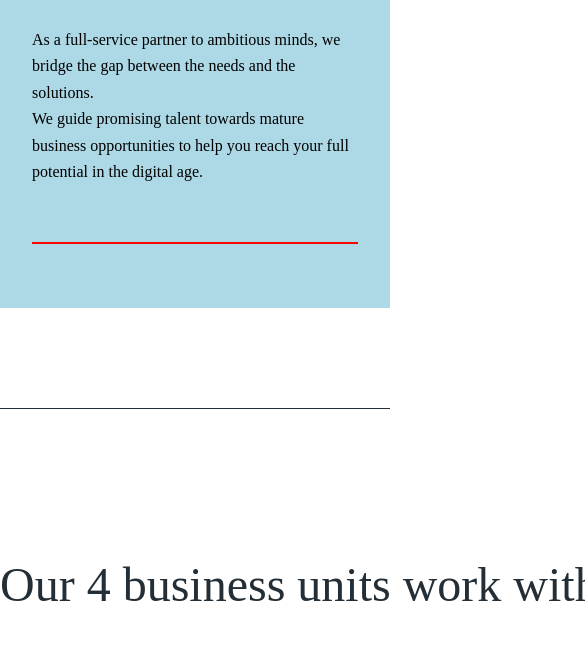
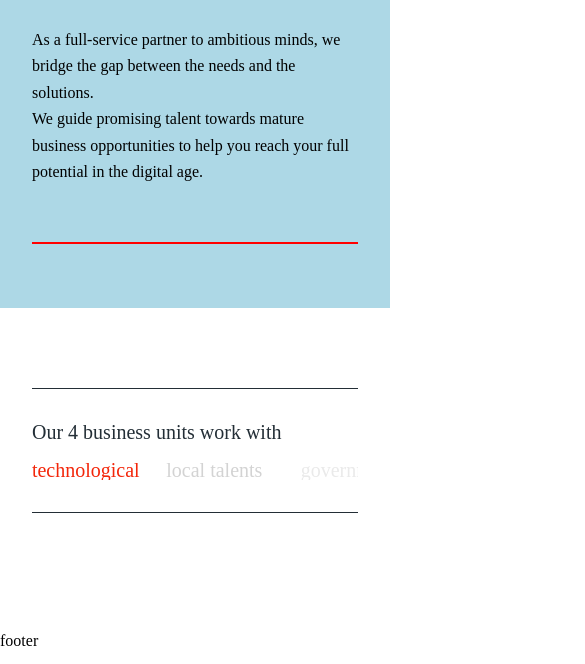
Before and after one commit to loak-studio/innovation-lab, an Astro site: page / in a window 390 px wide. Shown: the part 436-1100 px from the top of the page, 585 px wide, since content can reach past the window. Built offline with nearby package versions, Linux system fonts and the light colour scheme; Astro itself is replaced by a stand-in of ours.

Commit message:
feat(business): responsive

```diff
--- a/src/components/Our4BusinessUnits.astro
+++ b/src/components/Our4BusinessUnits.astro
@@ -21,28 +21,39 @@ const wheelItems = [
   "SMEs",
   "technological partners",
 ];
-
 ---
 
 <script>
-    import Swiper from 'swiper';
-     import 'swiper/css';
-     const container = document.querySelector('.business__wheel')
+  import Swiper from "swiper";
+  import "swiper/css";
+  const container = document.querySelector(".business__wheel");
   var swiper = new Swiper(".swiper", {
+    loop: true,
+    slidesPerView: 2.5,
+    slidesPerGroup: 1,
+    initialSlide: 8,
+    spaceBetween:10,
+    breakpoints: {
+      809: {
         direction: "vertical",
-      loop:true,
-      slidesPerView:5,
-      slidesPerGroup:1,
-      centeredSlides:true,
-      initialSlide:8
+        loop: true,
+        slidesPerView: 5,
+        slidesPerGroup: 1,
+        centeredSlides: true,
+        initialSlide: 8,
+      },
+    },
   });
-    setInterval(()=>{
-      swiper.slideNext()
-      container.children[swiper.activeIndex - 1].classList.add("previous-slide")
-      container.children[swiper.activeIndex - 2].classList.remove("previous-slide")
-    }, 2000)
+  setInterval(() => {
+    swiper.slideNext();
+    container.children[swiper.activeIndex - 1].classList.add("previous-slide");
+    container.children[swiper.activeIndex - 2].classList.remove(
+      "previous-slide"
+    );
+  }, 2000);
 </script>
 
+<div class="business__container">
   <div class="business">
     <span class="business__tagline"> Our 4 business units work with</span>
     <div class="swiper">
@@ -51,12 +62,13 @@ const wheelItems = [
           wheelItems.map((item, index) => (
             <div
               data-index={index}
-            class:list={["business__wheel-item" ,"swiper-slide"]}
+              class:list={["business__wheel-item", "swiper-slide"]}
             >
-            {item}.
+              {item}<span class="business__dot">.</span>
             </div>
           ))
         }
+      </div>
     </div>
   </div>
 </div>
@@ -81,21 +93,52 @@ const wheelItems = [
   .business__wheel-item {
     font-size: 3rem;
     line-height: 100%;
-    color:;
   }
-  .swiper{
+  .swiper {
     height: 240px;
     margin: 0;
     pointer-events: none;
   }
-  .swiper-slide{
-    color:#EAEAEA;
+  .swiper-slide {
+    color: #eaeaea;
     transition: color 300ms;
   }
-  .swiper-slide-active{
-    color: #F3260A;
+  .swiper-slide-active {
+    color: #f3260a;
   }
-  .swiper-slide-active + .swiper-slide, .previous-slide{
-    color: #D3D3D3;
+  .swiper-slide-active + .swiper-slide,
+  .previous-slide {
+    color: #d3d3d3;
+  }
+  @media (max-width: 1332px){
+    .business{
+      padding: 2rem 0;
+    }
+    .business__container{
+      padding: 0 2rem;
+    }
+    .business__wheel-item, .business__tagline{
+      font-size: 2rem;
+    }
+  }
+  @media (max-width: 809px) {
+    .business {
+      flex-direction: column;
+      align-items: flex-start;
+      margin-top: 80px;
+      margin-bottom: 120px;
+    }
+    .swiper{
+      width: 100%;
+    }
+    .swiper{
+      height: 20px;
+    }
+    .business__tagline, .swiper-slide{
+      font-size: 1.25rem;
+    }
+    .business__dot{
+      display: none;
+    }
   }
 </style>
```
Lines whose indentation alone changed are shown as unchanged.
